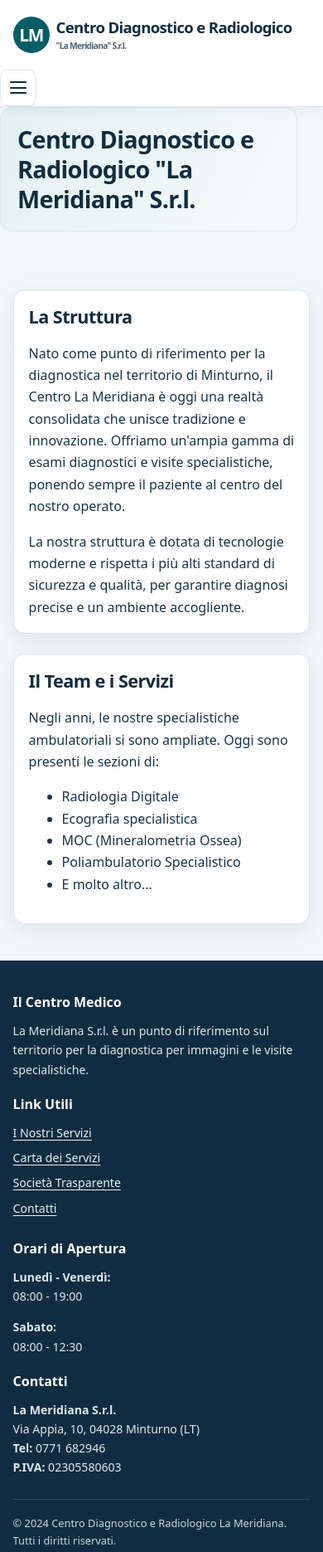
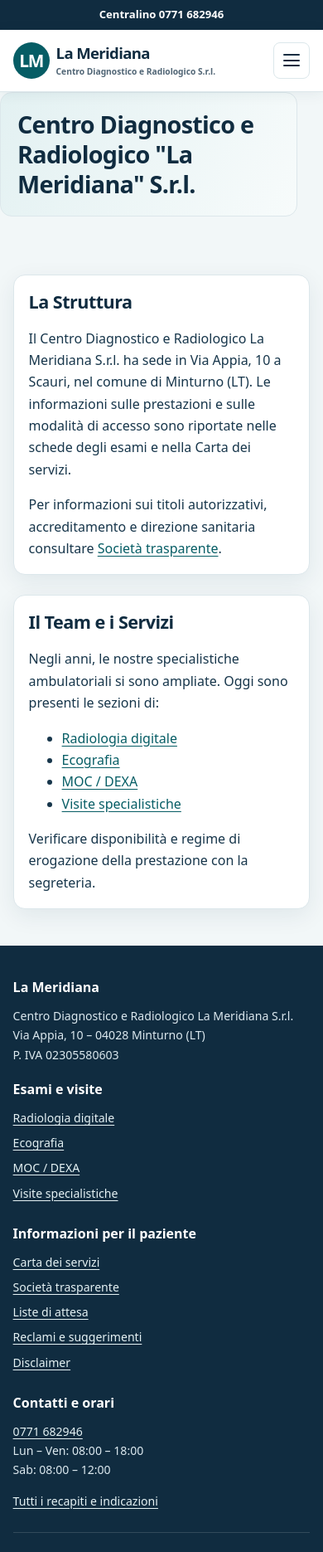
Before and after one commit to centrodiagnosticolameridiana/scauri, a plain HTML site: page chi-siamo.html in a window 390 px wide. Shown: the top 1871 px of the page at 83% size. Drawn offline with Linux system fonts and the light colour scheme.

Commit message:
Restyling pagina e navigazione comune: chi-siamo.html

```diff
--- a/chi-siamo.html
+++ b/chi-siamo.html
@@ -20,38 +20,9 @@
 </head>
 <body>
 
-<header>
-    <div class="container">
-        <h1>
-            <a href="index.html" class="logo-link">
-                <span class="logo-icon">LM</span>
-                <span class="logo-text-container">
-                    <span class="logo-line-1">Centro Diagnostico e Radiologico</span>
-                    <span class="logo-line-2">"La Meridiana" S.r.l.</span>
-                </span>
-            </a>
-        </h1>
+<a href="#contenuto" class="skip-link">Vai al contenuto</a><div class="utility"><div class="container"><span class="location">Via Appia, 10 · Scauri, Minturno (LT)</span><a href="tel:+390771682946">Centralino 0771 682946</a></div></div><header><div class="container"><a href="index.html" class="logo-link" aria-label="La Meridiana - homepage"><span class="logo-icon" aria-hidden="true">LM</span><span class="logo-text-container"><span class="logo-line-1">La Meridiana</span><span class="logo-line-2">Centro Diagnostico e Radiologico S.r.l.</span></span></a><nav id="main-nav" aria-label="Menu principale"><ul><li><a href="index.html">Home</a></li><li><a href="index.html#servizi">Esami e visite</a></li><li><a href="chi-siamo.html" aria-current="page">Chi siamo</a></li><li><a href="carta-dei-servizi.html">Carta dei servizi</a></li><li><a href="societa-trasparente.html">Trasparenza</a></li><li><a href="contatti.html">Contatti</a></li></ul></nav><button type="button" id="menu-toggle" class="menu-toggle" aria-label="Menu di navigazione" aria-controls="main-nav" aria-expanded="false"><span class="bar"></span><span class="bar"></span><span class="bar"></span></button></div></header>
 
-        <nav id="main-nav">
-            <ul>
-                <!-- Menu corretto senza "Homepage" -->
-                <li><a href="chi-siamo.html">Chi Siamo</a></li>
-                <li><a href="carta-dei-servizi.html">Carta dei Servizi</a></li>
-                <li><a href="societa-trasparente.html">Società Trasparente</a></li>
-                <li><a href="contatti.html">Contatti</a></li>
-            </ul>
-        </nav>
-    </div>
-
-    <!-- Il pulsante è stato spostato qui fuori dal .container -->
-    <button class="menu-toggle" id="menu-toggle">
-        <div class="bar"></div>
-        <div class="bar"></div>
-        <div class="bar"></div>
-    </button>
-</header>
-
-    <main>
+    <main id="contenuto">
         <div class="page-header container">
             <!-- Titolo della pagina corretto -->
             <h1>Centro Diagnostico e Radiologico "La Meridiana" S.r.l.</h1>
@@ -59,48 +30,19 @@
         <div class="two-column-layout container">
             <div class="column">
                 <h2>La Struttura</h2>
-                <p>Nato come punto di riferimento per la diagnostica nel territorio di Minturno, il Centro La Meridiana è oggi una realtà consolidata che unisce tradizione e innovazione. Offriamo un'ampia gamma di esami diagnostici e visite specialistiche, ponendo sempre il paziente al centro del nostro operato.</p>
-                <p>La nostra struttura è dotata di tecnologie moderne e rispetta i più alti standard di sicurezza e qualità, per garantire diagnosi precise e un ambiente accogliente.</p>
+                <p>Il Centro Diagnostico e Radiologico La Meridiana S.r.l. ha sede in Via Appia, 10 a Scauri, nel comune di Minturno (LT). Le informazioni sulle prestazioni e sulle modalità di accesso sono riportate nelle schede degli esami e nella Carta dei servizi.</p><p>Per informazioni sui titoli autorizzativi, accreditamento e direzione sanitaria consultare <a href="societa-trasparente.html#direzione">Società trasparente</a>.</p>
             </div>
             <div class="column">
                 <h2>Il Team e i Servizi</h2>
                 <p>Negli anni, le nostre specialistiche ambulatoriali si sono ampliate. Oggi sono presenti le sezioni di:</p>
-                <ul>
-                    <li>Radiologia Digitale</li>
-                    <li>Ecografia specialistica</li>
-                    <li>MOC (Mineralometria Ossea)</li>
-                    <li>Poliambulatorio Specialistico</li>
-                    <li>E molto altro...</li>
-                </ul>
+                <ul><li><a href="radiologia-digitale.html">Radiologia digitale</a></li><li><a href="ecografia.html">Ecografia</a></li><li><a href="moc.html">MOC / DEXA</a></li><li><a href="visite-specialistiche.html">Visite specialistiche</a></li></ul><p>Verificare disponibilità e regime di erogazione della prestazione con la segreteria.</p>
             </div>
         </div>
     </main>
 
-    <footer>
-        <div class="container">
-            <div class="footer-grid">
-                <div class="footer-column"><h3>Il Centro Medico</h3><p>La Meridiana S.r.l. è un punto di riferimento sul territorio per la diagnostica per immagini e le visite specialistiche.</p></div>
-                <div class="footer-column"><h3>Link Utili</h3><ul><li><a href="index.html#servizi">I Nostri Servizi</a></li><li><a href="carta-dei-servizi.html">Carta dei Servizi</a></li><li><a href="societa-trasparente.html">Società Trasparente</a></li><li><a href="contatti.html">Contatti</a></li></ul></div>
-                <div class="footer-column"><h3>Orari di Apertura</h3><p><strong>Lunedì - Venerdì:</strong><br>08:00 - 19:00 </p><p><strong>Sabato:</strong><br>08:00 - 12:30 </p></div>
-                <div class="footer-column"><h3>Contatti</h3><p><strong>La Meridiana S.r.l.</strong><br>Via Appia, 10, 04028 Minturno (LT)<br><strong>Tel:</strong> 0771 682946<br><strong>P.IVA:</strong> 02305580603</p></div>
-            </div>
-            <div class="footer-bottom"><p>© 2024 Centro Diagnostico e Radiologico La Meridiana. Tutti i diritti riservati.</p></div>
-        </div>
-    </footer>
+    <footer><div class="container"><div class="footer-grid"><div class="footer-column"><h3>La Meridiana</h3><p>Centro Diagnostico e Radiologico La Meridiana S.r.l.<br>Via Appia, 10 – 04028 Minturno (LT)<br>P. IVA 02305580603</p></div><div class="footer-column"><h3>Esami e visite</h3><ul><li><a href="radiologia-digitale.html">Radiologia digitale</a></li><li><a href="ecografia.html">Ecografia</a></li><li><a href="moc.html">MOC / DEXA</a></li><li><a href="visite-specialistiche.html">Visite specialistiche</a></li></ul></div><div class="footer-column"><h3>Informazioni per il paziente</h3><ul><li><a href="carta-dei-servizi.html">Carta dei servizi</a></li><li><a href="societa-trasparente.html">Società trasparente</a></li><li><a href="liste-di-attesa.html">Liste di attesa</a></li><li><a href="societa-trasparente.html#reclami">Reclami e suggerimenti</a></li><li><a href="disclaimer.pdf">Disclaimer</a></li></ul></div><div class="footer-column"><h3>Contatti e orari</h3><p><a href="tel:+390771682946">0771 682946</a><br>Lun – Ven: 08:00 – 18:00<br>Sab: 08:00 – 12:00</p><p><a href="contatti.html">Tutti i recapiti e indicazioni</a></p></div></div><div class="footer-bottom"><p>© 2026 La Meridiana S.r.l.</p><p><a href="crediti-immagini.html">Fotografie illustrative e crediti</a></p></div></div></footer>
 
-<script>
-    const menuToggle = document.getElementById('menu-toggle');
-    const mainNav = document.getElementById('main-nav');
-
-    menuToggle.addEventListener('click', () => {
-        // Invece di 'active', cambiamo la classe del NAV per farlo apparire/scomparire
-        if (mainNav.classList.contains('mobile-nav')) {
-            mainNav.classList.remove('mobile-nav');
-        } else {
-            mainNav.classList.add('mobile-nav');
-        }
-    });
-</script>
+<script>const t=document.getElementById('menu-toggle'),n=document.getElementById('main-nav');function closeMenu(){n.classList.remove('mobile-nav');t.setAttribute('aria-expanded','false')}t.addEventListener('click',()=>t.setAttribute('aria-expanded',String(n.classList.toggle('mobile-nav'))));document.addEventListener('keydown',e=>{if(e.key==='Escape'&&n.classList.contains('mobile-nav')){closeMenu();t.focus()}});n.addEventListener('click',e=>{if(e.target.closest('a'))closeMenu()});</script>
 
 </body>
 </html>
```
